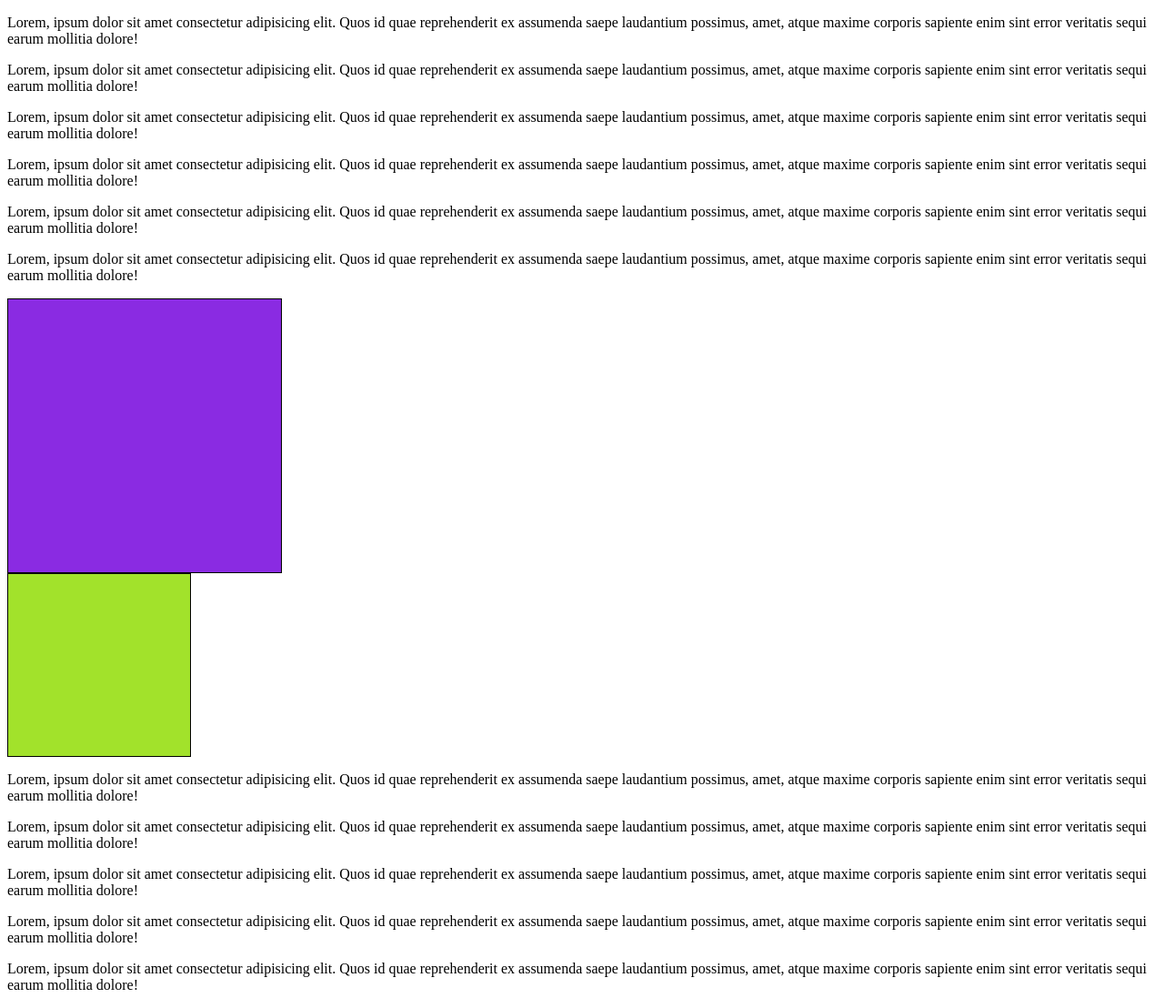
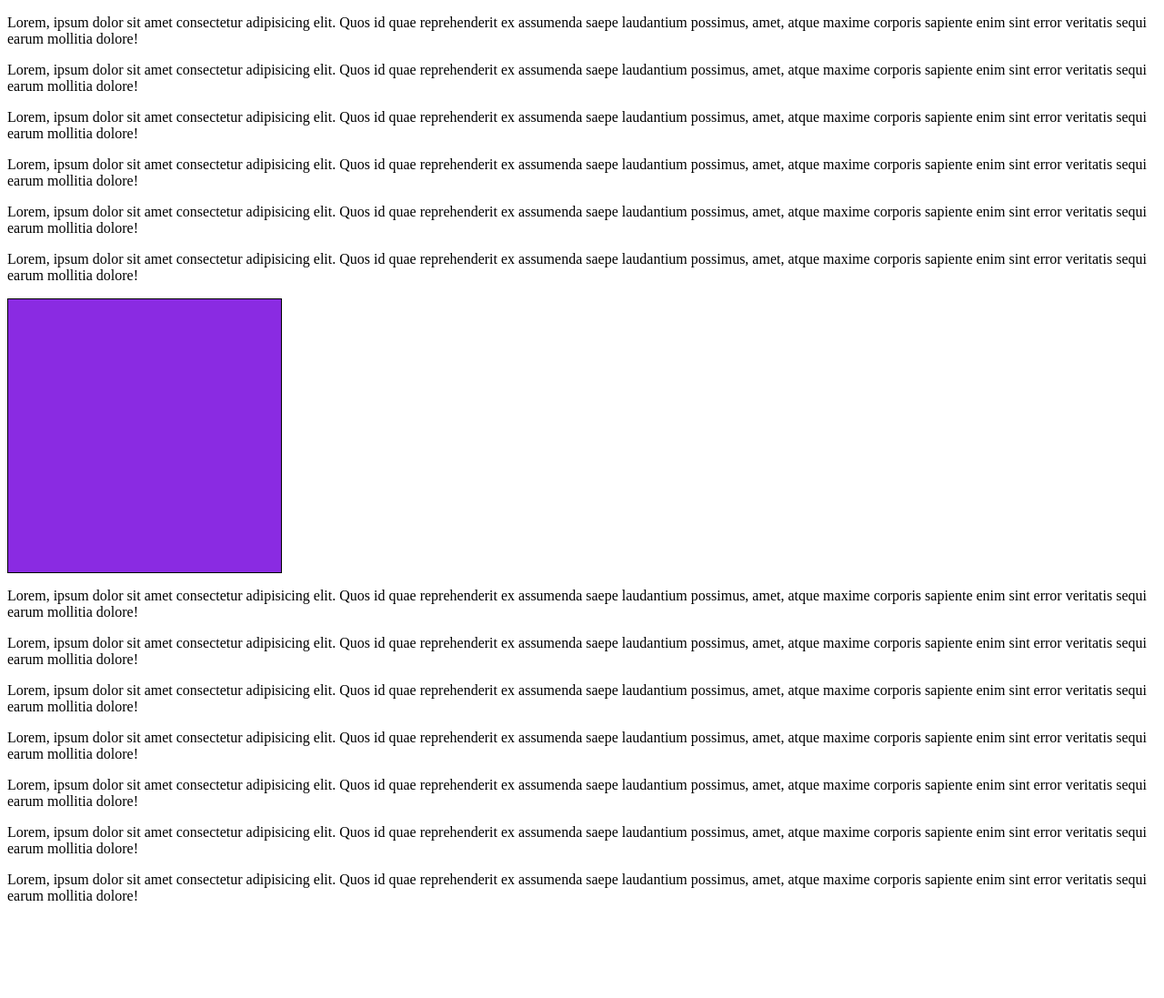
Before and after one commit to LahiruAvishka/ICD107, a plain HTML site: page index.html in a window 1280 px wide. Shown: the top 1097 px of the page at 91% size. After the commit the page ends 1010 px from the top, so only its background shows below. Drawn offline with Linux system fonts and the light colour scheme.

Commit message:
secound Commit

```diff
--- a/index.html
+++ b/index.html
@@ -29,7 +29,7 @@
         laudantium possimus, amet, atque maxime corporis sapiente enim sint error veritatis sequi earum mollitia dolore!
     </P>
     <div id="BOX1"></div>
-    <div id="BOX2"></div>
+
 
 
     <P>Lorem, ipsum dolor sit amet consectetur adipisicing elit. Quos id quae reprehenderit ex assumenda saepe
```
Also changed, not shown: Style.css (line endings or trailing spaces).
